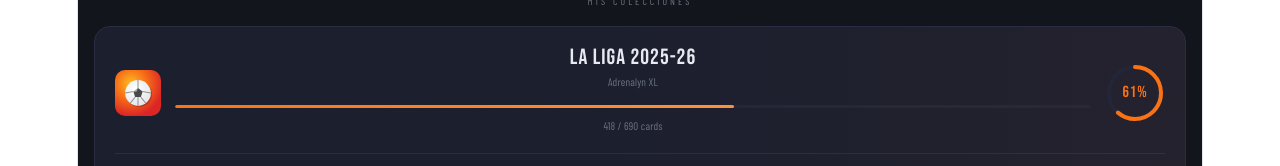
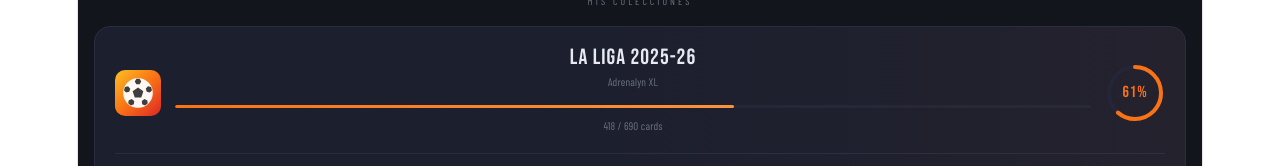
Before and after one commit to csmelconpro/croma, a React (Vite) app: page / in a window 1280 px wide. Shown: the part 146-312 px from the top of the page. Built offline with nearby package versions, Linux system fonts and the light colour scheme; a web font is replaced by a local one.

Commit message:
icono laliga mejorados

```diff
--- a/src/App.jsx
+++ b/src/App.jsx
@@ -79,39 +79,50 @@
 
 function LaLigaIcon({ size = 46 }) {
   const cx = size/2, cy = size/2;
-  const r = size * 0.28;
+  const r = size * 0.32;
+  const w = "rgba(255,255,255,0.95)";
+  const b = "rgba(255,255,255,0.15)";
+  // Classic soccer ball flat geometry scaled to r
+  // Pentagon top-center + 5 hexagons around + patches at edges
+  const p = (angle, dist) => [
+    cx + dist * Math.cos((angle - 90) * Math.PI / 180),
+    cy + dist * Math.sin((angle - 90) * Math.PI / 180)
+  ];
+  const pt = (pts) => pts.map(([x,y])=>`${x},${y}`).join(' ');
+
+  // Central pentagon
+  const penta = [0,72,144,216,288].map(a => p(a, r*0.38));
+
+  // 5 hexagons around the pentagon
+  const hexCenters = [0,72,144,216,288].map(a => p(a, r*0.72));
+
   return (
     <svg width={size} height={size} viewBox={`0 0 ${size} ${size}`} style={{flexShrink:0}}>
       <defs>
-        <radialGradient id="llBg" cx="35%" cy="30%" r="70%">
+        <linearGradient id="llGrad" x1="0" y1="0" x2={size} y2={size} gradientUnits="userSpaceOnUse">
           <stop offset="0%" stopColor="#fbbf24"/>
-          <stop offset="45%" stopColor="#f97316"/>
+          <stop offset="50%" stopColor="#f97316"/>
           <stop offset="100%" stopColor="#dc2626"/>
-        </radialGradient>
-        <radialGradient id="llBall" cx="40%" cy="35%" r="65%">
-          <stop offset="0%" stopColor="#ffffff"/>
-          <stop offset="100%" stopColor="#e5e7eb"/>
-        </radialGradient>
+        </linearGradient>
       </defs>
-      {/* Fondo degradado */}
-      <rect width={size} height={size} rx={size*0.22} fill="url(#llBg)"/>
-      {/* Sombra del balón */}
-      <circle cx={cx+size*0.025} cy={cy+size*0.025} r={r} fill="rgba(0,0,0,0.2)"/>
-      {/* Balón blanco */}
-      <circle cx={cx} cy={cy} r={r} fill="url(#llBall)"/>
-      {/* Pentagono negro central */}
-      <polygon
-        points={`${cx},${cy-r*0.38} ${cx+r*0.36},${cy-r*0.12} ${cx+r*0.22},${cy+r*0.32} ${cx-r*0.22},${cy+r*0.32} ${cx-r*0.36},${cy-r*0.12}`}
-        fill="#111" opacity="0.75"/>
-      {/* Líneas de costura */}
-      <line x1={cx} y1={cy-r} x2={cx} y2={cy-r*0.38} stroke="#333" strokeWidth={size*0.022} opacity="0.5"/>
-      <line x1={cx} y1={cy+r*0.32} x2={cx} y2={cy+r} stroke="#333" strokeWidth={size*0.022} opacity="0.5"/>
-      <line x1={cx-r} y1={cy} x2={cx-r*0.36} y2={cy-r*0.12} stroke="#333" strokeWidth={size*0.022} opacity="0.5"/>
-      <line x1={cx+r*0.36} y1={cy-r*0.12} x2={cx+r} y2={cy} stroke="#333" strokeWidth={size*0.022} opacity="0.5"/>
-      <line x1={cx-r*0.22} y1={cy+r*0.32} x2={cx-r*0.6} y2={cy+r*0.8} stroke="#333" strokeWidth={size*0.022} opacity="0.5"/>
-      <line x1={cx+r*0.22} y1={cy+r*0.32} x2={cx+r*0.6} y2={cy+r*0.8} stroke="#333" strokeWidth={size*0.022} opacity="0.5"/>
-      {/* Brillo */}
-      <circle cx={cx-r*0.25} cy={cy-r*0.3} r={r*0.2} fill="rgba(255,255,255,0.5)"/>
+      {/* Background */}
+      <rect width={size} height={size} rx={size*0.22} fill="url(#llGrad)"/>
+      {/* Ball circle */}
+      <circle cx={cx} cy={cy} r={r} fill={w}/>
+      {/* Central pentagon — white with dark border to show shape */}
+      <polygon points={pt(penta)} fill="rgba(30,30,30,0.85)"/>
+      {/* 5 dark patches (pentagons at edges — simplified as small polygons) */}
+      {[0,72,144,216,288].map((angle, i) => {
+        const [hx, hy] = p(angle, r*0.78);
+        const hr = r * 0.22;
+        const pts = [0,60,120,180,240,300].map(a => [
+          hx + hr * Math.cos((a + angle) * Math.PI/180),
+          hy + hr * Math.sin((a + angle) * Math.PI/180)
+        ]);
+        return <polygon key={i} points={pt(pts)} fill="rgba(30,30,30,0.85)"/>;
+      })}
+      {/* Ball outline */}
+      <circle cx={cx} cy={cy} r={r} fill="none" stroke="rgba(255,255,255,0.3)" strokeWidth={size*0.015}/>
     </svg>
   );
 }
```
